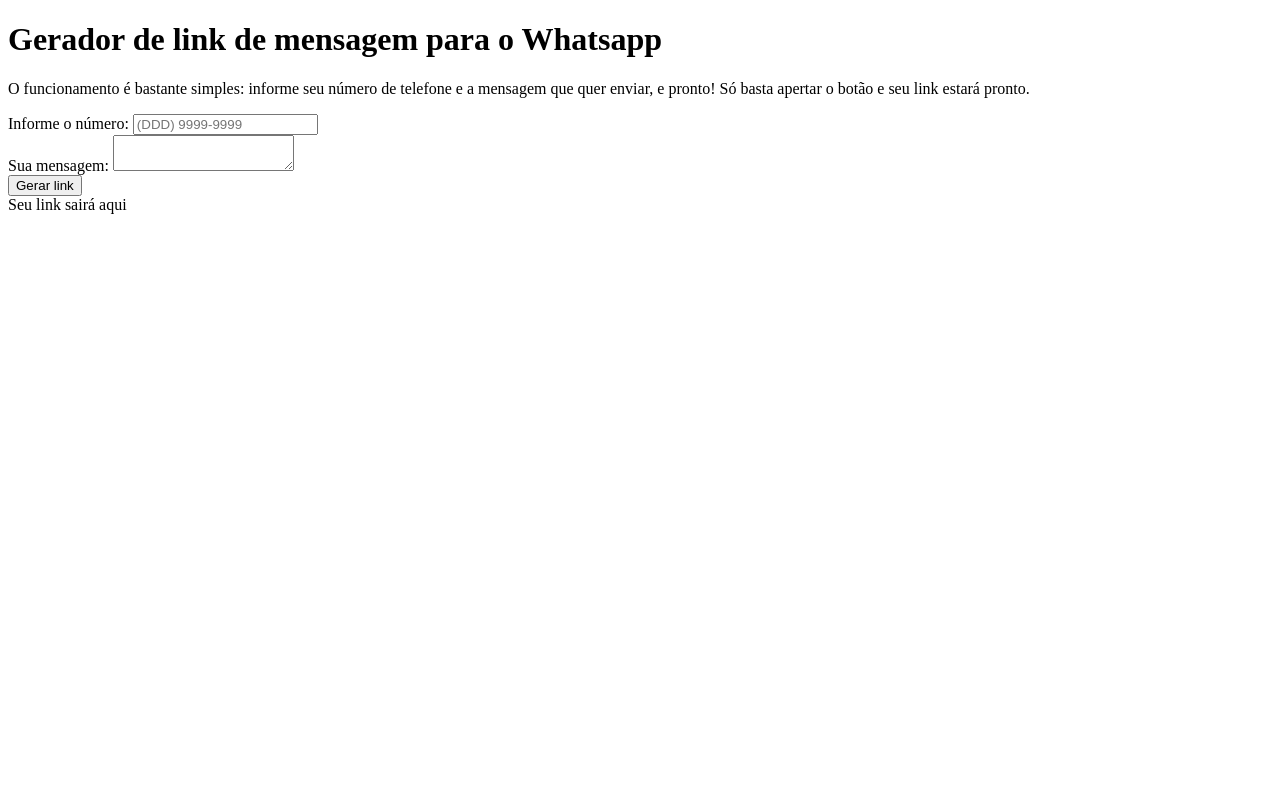
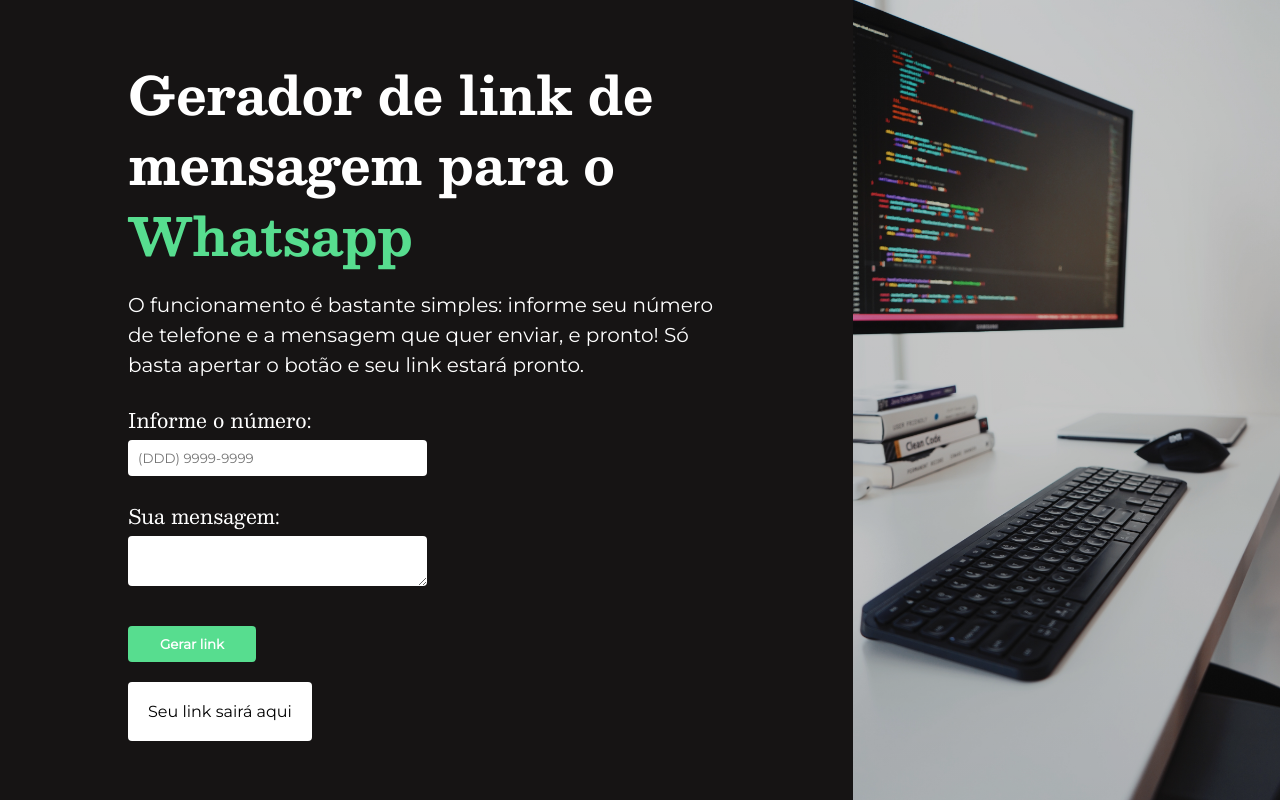
Before and after one commit to JhonSilva17/javascript, a plain HTML site: page gerador_de_links/index.html in a window 1280 px wide. Drawn offline with nearby package versions, Linux system fonts and the light colour scheme.

Commit message:
adição da pasta img e do estilo ao html

```diff
--- a/gerador_de_links/index.html
+++ b/gerador_de_links/index.html
@@ -5,12 +5,23 @@
     <meta http-equiv="X-UA-Compatible" content="IE=edge">
     <meta name="viewport" content="width=device-width, initial-scale=1.0">
     <title>Gerador de Link</title>
+
+    <link rel="preconnect" href="https://fonts.googleapis.com">
+    <link rel="preconnect" href="https://fonts.gstatic.com" crossorigin>
+    <link href="https://fonts.googleapis.com/css2?family=Besley:wght@400;700&family=Montserrat&display=swap" rel="stylesheet">
+
+    <link rel="stylesheet" href="./style.css">
 </head>
 <body>
 
-    <h1>Gerador de link de mensagem para o Whatsapp</h1>
+    <div id="container">
+        <div class="container-content">
+            <header>
+                <h1>Gerador de link de mensagem para o <strong>Whatsapp</strong></h1>
                 <p>O funcionamento é bastante simples: informe seu número de telefone e a mensagem que quer enviar, e pronto! Só basta apertar o botão e seu link estará pronto.</p>
+            </header>  <!--HEADER-->
 
+            <main>
                 <form>
                     <div class="tel">
                         <label for="num">Informe o número: </label>
@@ -19,16 +30,21 @@
                     <div class="mensagem">
                         <label for="msg">Sua mensagem: </label>
                         <textarea name="msg" id="msg"></textarea>
-        </div>
+                    </div> <!--MSG-->
 
                     <div class="button">
                         <button type="button" id="gerar">Gerar link</button>
-        </div>
+                    </div> <!--BUTTON-->
                 </form> <!--FORM-->
 
                 <div class="output">
                     Seu link sairá aqui
-    </div>
+                </div> <!--OUTPUT-->
+            </main> <!--MAIN-->
+        </div> <!--CONTAINER-CONTENT-->
+
+        <div class="container-image"></div> <!--CONTAINER-IMAGE-->
+    </div> <!--CONTAINER-->
 
 
     <script src="./script.js"></script>
--- a/gerador_de_links/style.css
+++ b/gerador_de_links/style.css
@@ -0,0 +1,112 @@
+* {
+    margin: 0;
+    padding: 0;
+    box-sizing: border-box;
+}
+
+:root {
+    font-size: 62.5%;
+}
+
+h1, label {
+    font-family: 'Besley', serif;
+    line-height: 1.35;
+}
+
+a, span, p, button, input, .output {
+    font-family: 'Montserrat', sans-serif;
+}
+
+input, button, textarea {
+    outline: none;
+    border: none;
+}
+
+body{
+    background: rgb(22, 20, 20);
+}
+
+#container {
+    display: grid;
+    grid-template-columns: 2fr 1fr;
+
+    height: 100vh;
+}
+
+.container-content {
+    align-self: center;
+    max-width: 70%;
+    margin: 0 auto;
+}
+
+.container-content h1 {
+    font-size: 5.2rem;
+    color: #fff;
+}
+
+.container-content h1 strong {
+    color: rgb(87, 221, 143);
+}
+
+.container-content p {
+    font-size: 2rem;
+    color: #fff;
+    line-height: 1.5;
+
+    margin: 2rem 0;
+}
+
+.container-content form div + div {
+    margin-top: 2rem;
+}
+
+.container-content form label {
+    color: #fff;
+    font-size: 2rem;
+    display: block;
+    font-weight: 400;
+    line-height: 2;
+}
+
+.container-content form input, form textarea {
+    border-radius: .4rem;
+    padding: 1rem;
+    display: block;
+    width: 50%;
+}
+
+.container-content form button {
+    padding: 1rem 3.2rem;
+    background: rgb(87, 221, 143);
+    color: white;
+    font-weight: bold;
+    cursor: pointer;
+    border-radius: .4rem;
+    display: inline-block;
+    margin-top: 2rem;
+}
+
+.output {
+    color: rgb(0, 0, 0);
+    font-size: 1.6rem;
+    background: white;
+    max-width: fit-content;
+    padding: 2rem;
+    margin-top: 2rem;
+    border-radius: .4rem;
+    font: bold;
+    height: fit-content;
+}
+
+.output p {
+    color: black;
+}
+
+.output a {
+    color: rgb(81, 168, 117);
+}
+
+.container-image {
+    background: linear-gradient(rgba(0, 0, 0, 0.171), rgba(0, 0, 0, 0.226)), url('./img/img.jpg') center no-repeat;
+    background-size: cover;
+}
```
Also changed, not shown: gerador_de_links/script.js (+0 -7 lines), gerador_de_links/img/img.jpg (added). Lines whose indentation alone changed are shown as unchanged.
